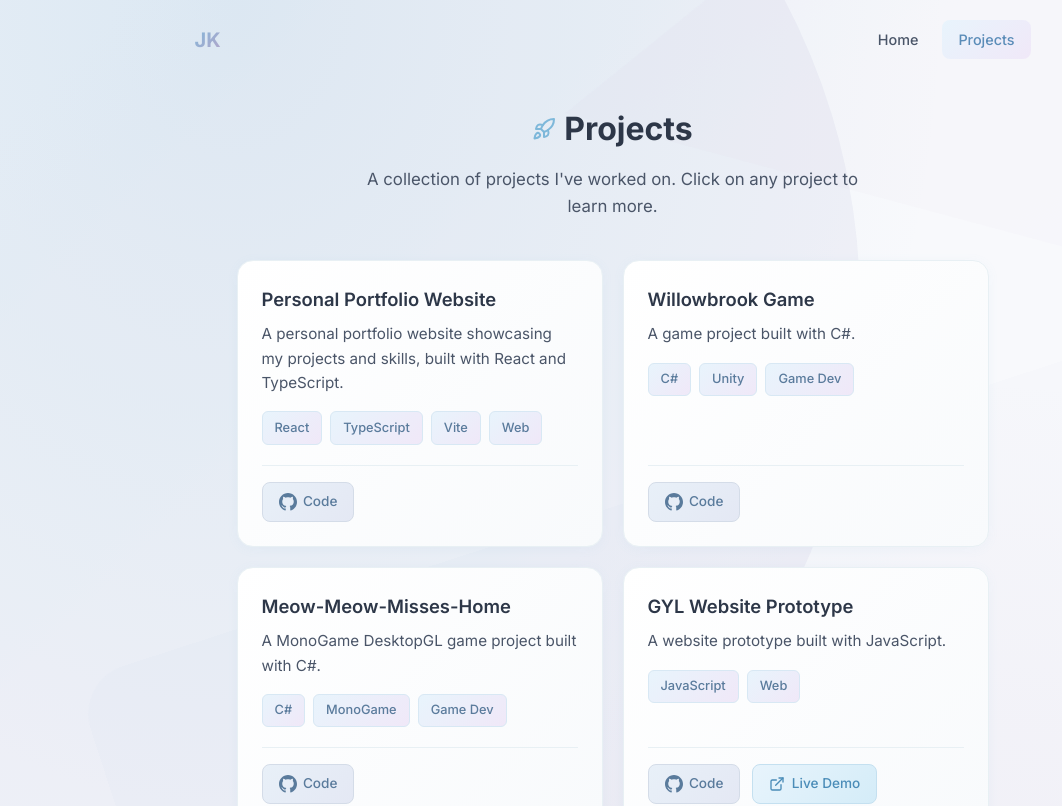
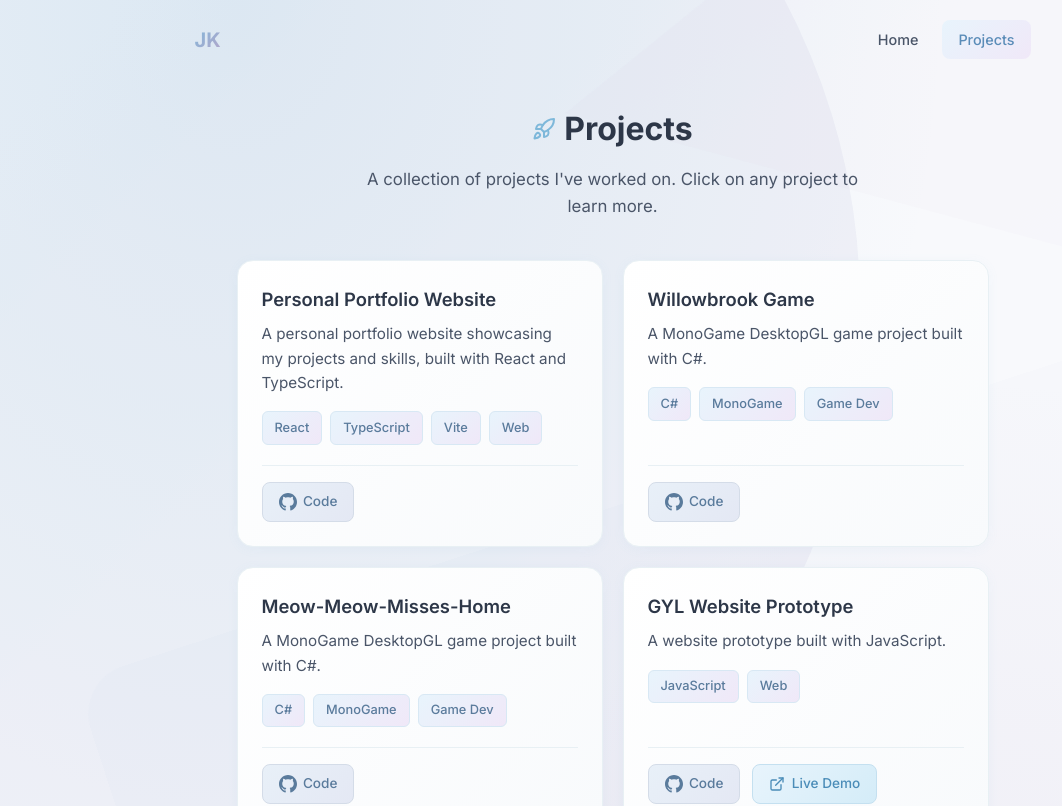
Before and after one commit to juliank1m/profile, a React (Vite) app: page /projects in a window 1280 px wide. Shown: the top 806 px of the page, without its empty margins (20-1082 px from the left). Built offline with nearby package versions, Linux system fonts and the light colour scheme.

Commit message:
Update Willowbrook project to MonoGame

```diff
--- a/src/pages/Projects.tsx
+++ b/src/pages/Projects.tsx
@@ -15,8 +15,8 @@ const projects = [
   {
     id: 'willowbrook-game',
     title: 'Willowbrook Game',
-    description: 'A game project built with C#.',
-    tags: ['C#', 'Unity', 'Game Dev'],
+    description: 'A MonoGame DesktopGL game project built with C#.',
+    tags: ['C#', 'MonoGame', 'Game Dev'],
     github: 'https://github.com/juliank1m/willowbrook-game',
     liveDemo: undefined as string | undefined,
   },
```
